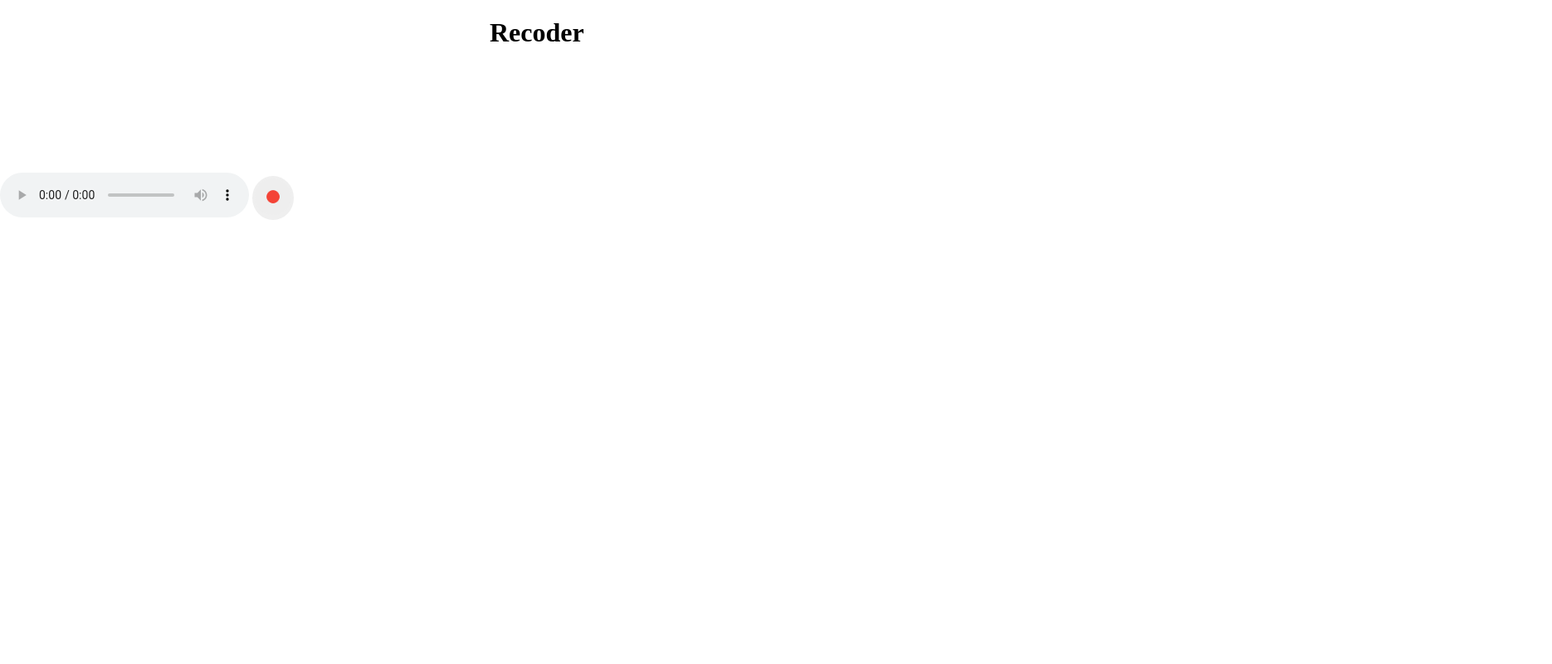
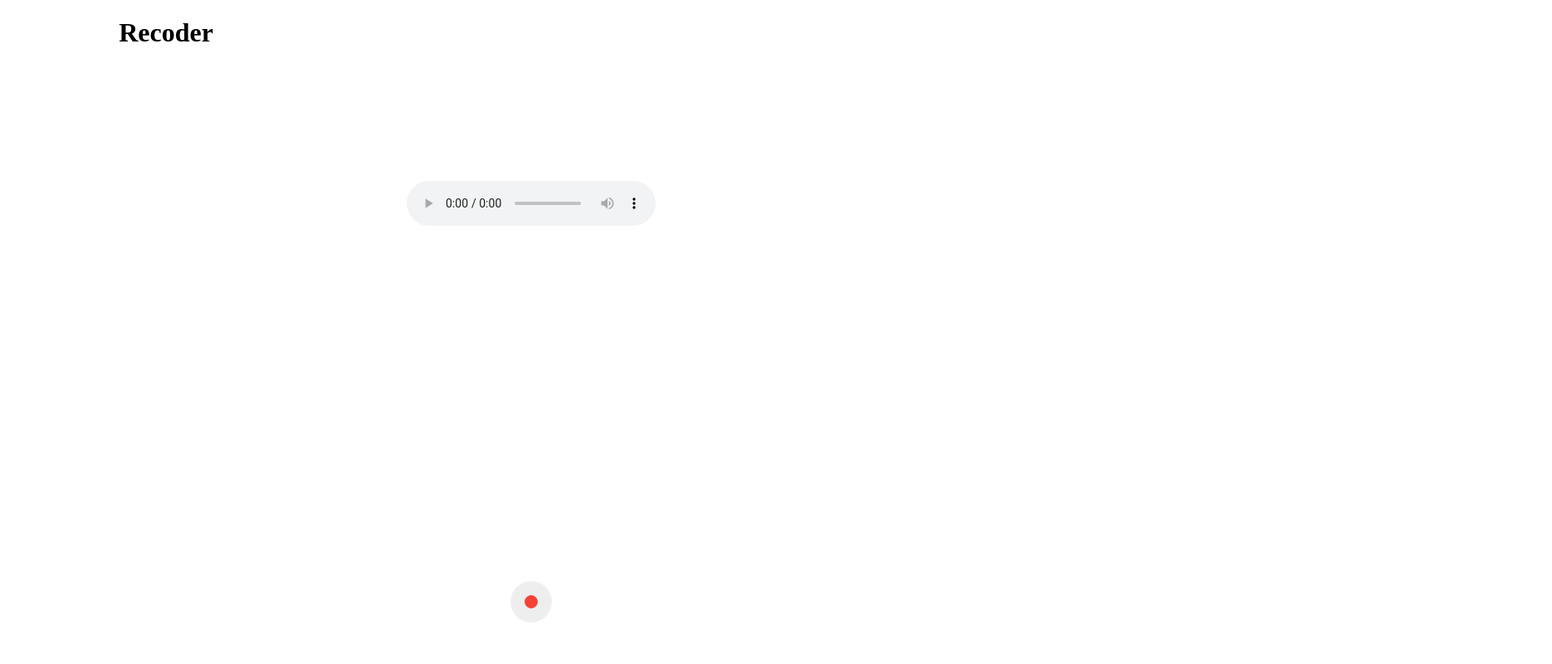
Before and after one commit to threhe13/electron-recorder, an Electron app: page index.html in a window 1280 px wide. Shown: the whole page at 83% size, 1870 px wide, since content can reach past the window. Drawn offline with Linux system fonts and the light colour scheme.

Commit message:
fixed visualization color and design

```diff
--- a/index.html
+++ b/index.html
@@ -10,15 +10,15 @@
     <div class="title">
       <h1 class="title-content">Recoder</h1>
     </div>
-    <div class="body">
+    <div class="body contents">
       <!--Sound Image-->
       <div id="waveform"></div>
       <audio id="microphone" controls></audio>
+    </div>
+    <div class="footer contents">
       <button id="record">
-          <img src="./assets/images/record.png" alt="start" id="record-status">
+        <img src="./assets/images/record.png" alt="start" id="record-status">
       </button>
-    </div>
-    <div class="footer">
     </div>
   </body>
   <script src="renderer.js"></script>
--- a/main.js
+++ b/main.js
@@ -34,7 +34,7 @@ function createWindow(){
     )
     // win.loadFile('index.html')
 
-    // open DevTool for using
+    // open DevTool option
     if (isDev) {
         win.webContents.openDevTools()
     }
--- a/styles.css
+++ b/styles.css
@@ -1,3 +1,9 @@
+/* Common */
+.contents {
+    width: 100%;
+    text-align: center;
+}
+
 @media (prefers-color-scheme: dark) {
     body {
         background: #2f3437;
@@ -13,36 +19,24 @@
 }
 
 body {
-    overflow: hidden;
     margin: 0 auto;
 }
 
-button#record {
-    padding: 0%;
-    border-style: none;
-    border-color: white;
-    color: white;
-    border-radius: 50%;
-    width: 50px;
-    height: auto;
-}
 
 img {
     width: 50px;
     height: auto;
 }
 
+/* Title */
 .title {
-    width: 100%;
-    left: calc(50% - 50px);
+    width: 400px;
+    text-align: center;
     position: relative;
 }
 
-.title-content {
-    width: 100px;
-    text-align: center;
-}
 
+/* Body(Core) */
 .body {
     position: relative;
     width: 100%;
@@ -56,4 +50,24 @@ img {
 #waveform {
     width: 400px;
     height: 128px;
+    padding-bottom: 10px;
 }
+
+/* Footer */
+.footer {
+    height: 100px;
+    display: flex;
+    justify-content: center;
+    position: fixed;
+    bottom: 0;
+}
+
+button#record {
+    padding: 0%;
+    border-style: none;
+    border-color: white;
+    color: white;
+    border-radius: 50%;
+    width: 50px;
+    height: 50px;
+}
```
Also changed, not shown: README.md, assets/images/demo3.png (added).
